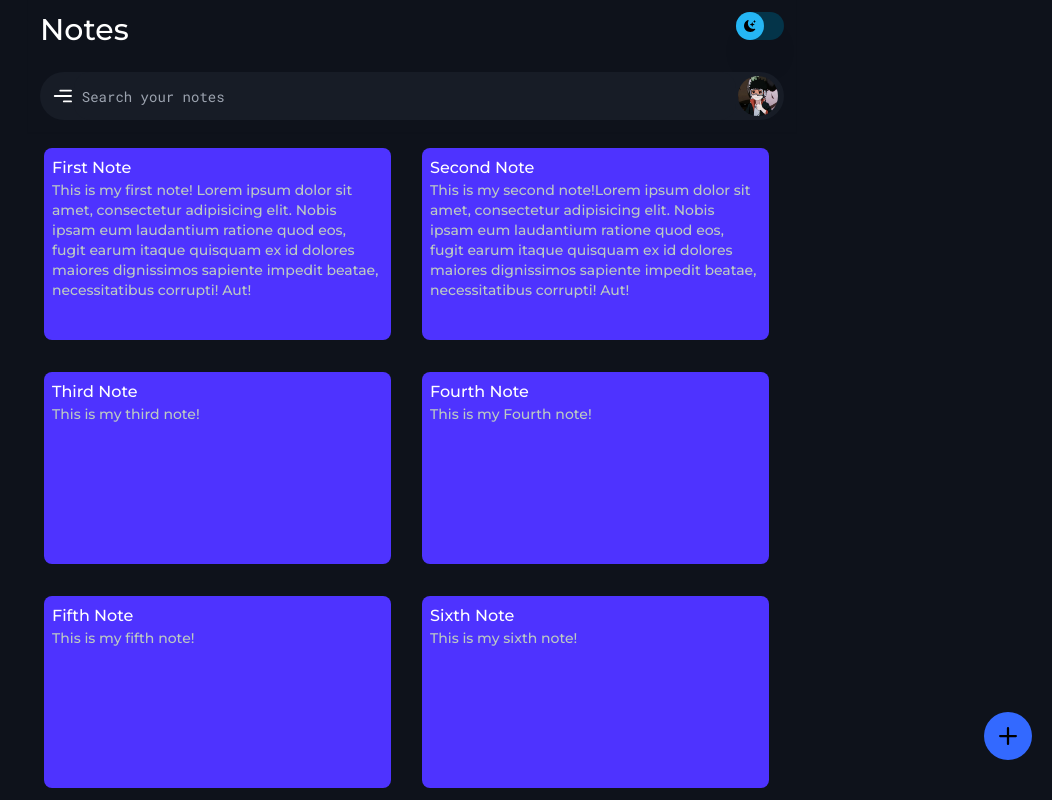
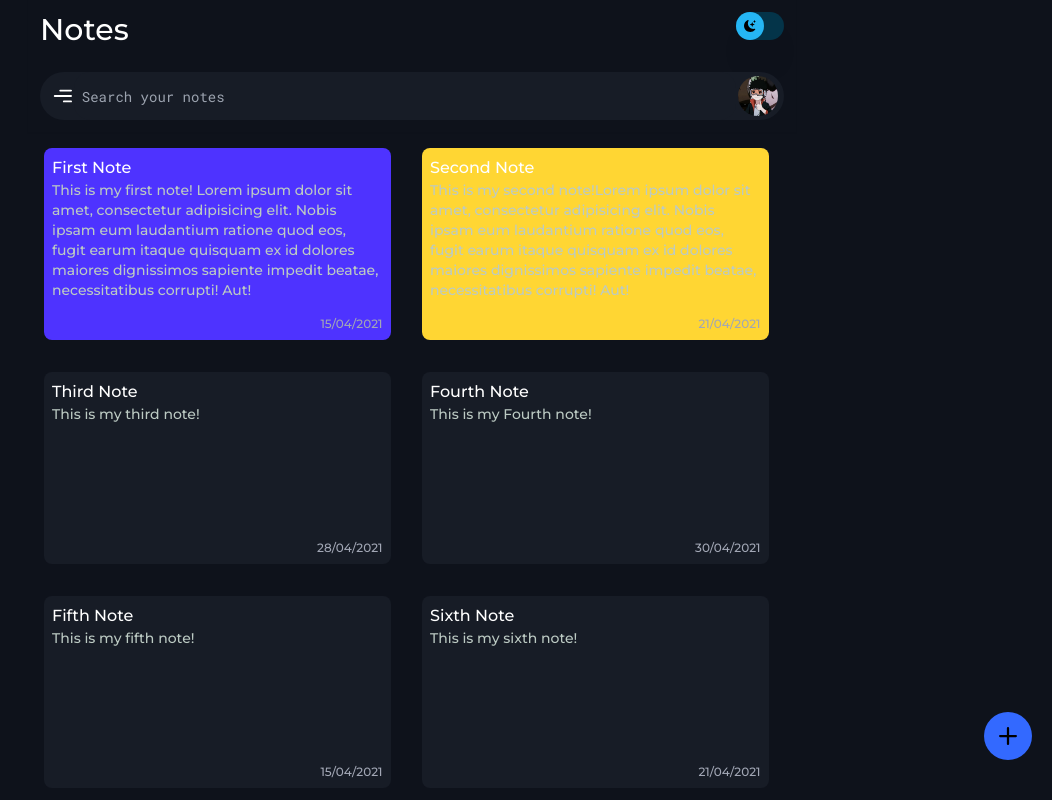
Before and after one commit to poudelsanchit/Notes, a React (Vite) app: page / in a window 1280 px wide. Shown: the top 800 px of the page, without its empty margins (228-1280 px from the left). Built offline with nearby package versions, Linux system fonts and the light colour scheme.

Commit message:
feat: :sparkles: Navigate(-1)

```diff
--- a/src/Components/NoteItem.jsx
+++ b/src/Components/NoteItem.jsx
@@ -1,16 +1,21 @@
 import React from 'react'
 
-const NoteItem = ({note_title,note_text,note_date}) => {
+const NoteItem = ({note_title,note_text,note_date,color}) => {
   return (
 
-    <div className='h-48 w-11/12 rounded-lg p-2 bg-[#4E33FF] m-4 font-Montserrat font-medium flex  flex-col'>
+    <div className={`h-48 w-11/12 rounded-lg p-2 m-4 font-Montserrat font-medium flex  flex-col justify-between `} style={{backgroundColor:color}}>
+      <div className='overflow-auto'>
         <div>
         {note_title}
 
         </div>
-        <div className='text-[#bccac3] text-sm overflow-auto'>
+        <div className='text-[#bccac3] text-sm '>
             {note_text}
         </div>
+        </div>
+
+
+        <div className='text-xs text-[#a2a7b5] flex items-end justify-end'>{note_date}</div>
     </div>
   )
 }
--- a/src/Pages/AddNotes.jsx
+++ b/src/Pages/AddNotes.jsx
@@ -1,11 +1,13 @@
 import React from 'react'
 import {IoChevronBack,IoCheckmarkDoneCircleOutline} from 'react-icons/io5'
-import { Link } from 'react-router-dom'
+import { Link, useNavigate } from 'react-router-dom'
 const AddNotes = () => {
+    const navigate = useNavigate();
+
   return (
     <div className='p-3 flex flex-col'>
         <div className='flex justify-between text-2xl'>
-            <IoChevronBack/>
+            <IoChevronBack onClick={()=>navigate(-1)}/>
           <IoCheckmarkDoneCircleOutline/>
         </div>
         <div className='mt-5 font-Roboto font-bold text-2xl'>
--- a/src/Pages/Notes.jsx
+++ b/src/Pages/Notes.jsx
@@ -9,6 +9,7 @@ const Notes = () => {
             title:'First Note',
 			text: 'This is my first note!  Lorem ipsum dolor sit amet, consectetur adipisicing elit. Nobis ipsam eum laudantium ratione quod eos, fugit earum itaque quisquam ex id dolores maiores dignissimos sapiente impedit beatae, necessitatibus corrupti! Aut!',
 			date: '15/04/2021',
+            color:'#4E33FF'
 		},
 
 		{
@@ -16,41 +17,55 @@ const Notes = () => {
             title:'Second Note',
 			text: 'This is my second note!Lorem ipsum dolor sit amet, consectetur adipisicing elit. Nobis ipsam eum laudantium ratione quod eos, fugit earum itaque quisquam ex id dolores maiores dignissimos sapiente impedit beatae, necessitatibus corrupti! Aut!',
 			date: '21/04/2021',
+            color:'#FFD633'
+
 		},
 		{
 			id: nanoid(),
             title:'Third Note',
 			text: 'This is my third note!',
 			date: '28/04/2021',
+            color:'#171c26'
+
 		},
 		{
 			id: nanoid(),
             title:'Fourth Note',
 			text: 'This is my Fourth note!',
 			date: '30/04/2021',
+            color:'#171c26'
+
 		},{
 			id: nanoid(),
             title:'Fifth Note',
 			text: 'This is my fifth note!',
 			date: '15/04/2021',
+            color:'#171c26'
+
 		},
 		{
 			id: nanoid(),
             title:'Sixth Note',
 			text: 'This is my sixth note!',
 			date: '21/04/2021',
+            color:'#171c26'
+
 		},
 		{
 			id: nanoid(),
             title:'Seventh Note',
 			text: 'This is my seventh note!',
 			date: '28/04/2021',
+            color:'#171c26'
+
 		},
 		{
 			id: nanoid(),
             title:'Eighth Note',
 			text: 'This is my eighth note!',
 			date: '30/04/2021',
+            color:'#171c26'
+
 		},
 	]);
   return (
@@ -59,7 +74,7 @@ const Notes = () => {
               <div className='grid grid-cols-2 mr-3'>
               {
                notes.map((notes)=>(
-                <NoteItem note_text={notes.text} note_title={notes.title} note_date={notes.date}/>
+                <NoteItem note_text={notes.text} note_title={notes.title} note_date={notes.date} color={notes.color}/>
                ))
               }
               </div>
```
